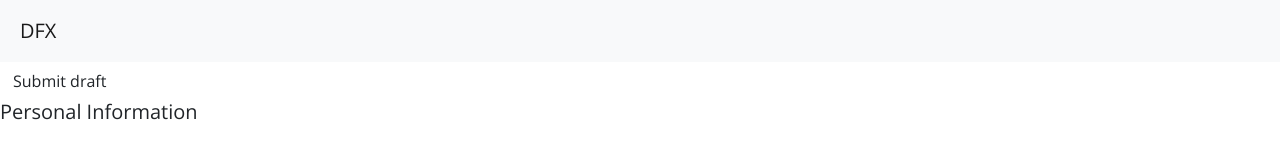
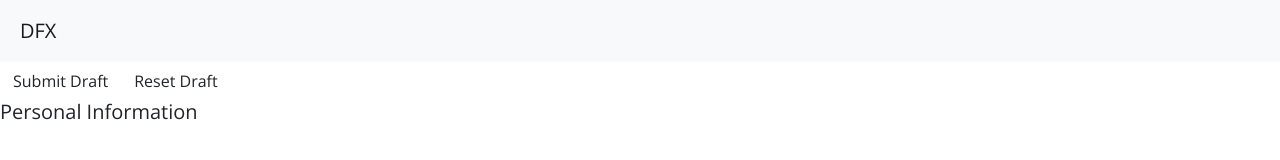
Before and after one commit to DFXtra-Group-1/DFXtraGroup1-.github, a React (Create React App) app in the folder frontend/starter/: page /graduate/1/edit in a window 1280 px wide. Shown: the top 160 px of the page. Built offline with nearby package versions, Linux system fonts and the light colour scheme; no server answers.

Commit message:
added reset draft

```diff
--- a/frontend/starter/src/Components/editView/EditProfilePage.jsx
+++ b/frontend/starter/src/Components/editView/EditProfilePage.jsx
@@ -109,13 +109,16 @@ const EditProfilePage = ({ SERVER_URL }) => {
             alert(`Something went wrong: ${err.message}`)
         }
     };
-
+    const resetHandler = () => getData();
     return (
         <>
             <form onSubmit={submitHandler}>
-                <button className="btn" type="submit">Submit draft</button>
+                <button className="btn" type="submit">Submit Draft</button>
+                <button className="btn" onClick={resetHandler}>Reset Draft</button>
                 <PersonalInformation gradProps={gradProps} setProps={setProps} />
             </form>
+
+
         </>
     )
 };
```
